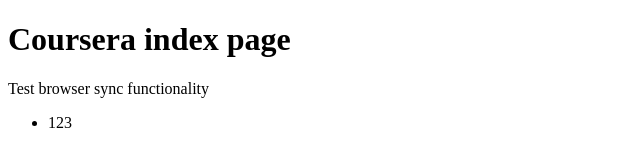
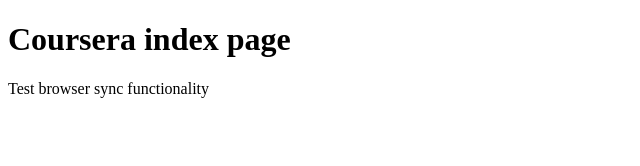
Before and after one commit to focus38/coursera-ng, a plain HTML site: page index.html in a window 1280 px wide. Shown: the full height of the page, 0-640 px from the left. Drawn offline with Linux system fonts and the light colour scheme.

Commit message:
Remove li

```diff
--- a/index.html
+++ b/index.html
@@ -7,8 +7,5 @@
 <body>
   <h1>Coursera index page</h1>
   <p>Test browser sync functionality</p>
-  <ul>
-    <li>123</li>
-  </ul>
 </body>
 </html>
```
